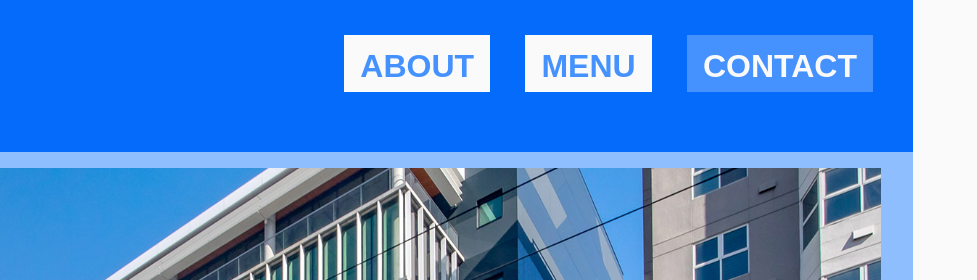
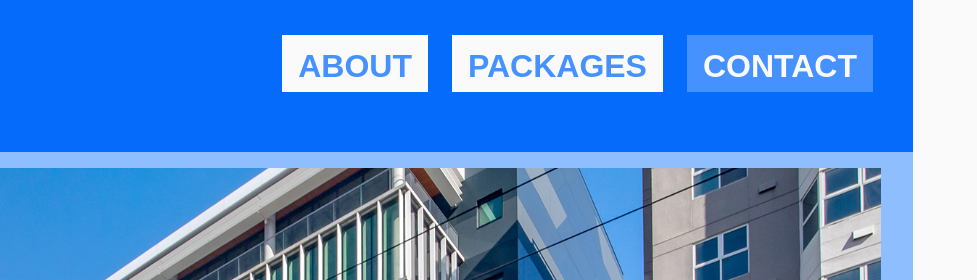
Before and after one commit to aidanleung808/aidanleung808.github.io, a plain HTML site: page grc1090/website-visual-language/contact.html in a window 1280 px wide. Shown: the top 280 px of the page, 303-1280 px from the left. Drawn offline with Linux system fonts and the light colour scheme; a web font is replaced by a local one.

Commit message:
Change 'Menu' link to 'Packages' in contact.html

```diff
--- a/grc1090/website-visual-language/contact.html
+++ b/grc1090/website-visual-language/contact.html
@@ -15,7 +15,7 @@
             <nav>
                 <ul>
                     <li><a href="about.html">About</a></li>
-                    <li><a href="menu.html">Menu</a></li>
+                    <li><a href="menu.html">Packages</a></li>
                     <li class="selected"><a href="contact.html">Contact</a></li>
                 </ul>
             </nav>
```
